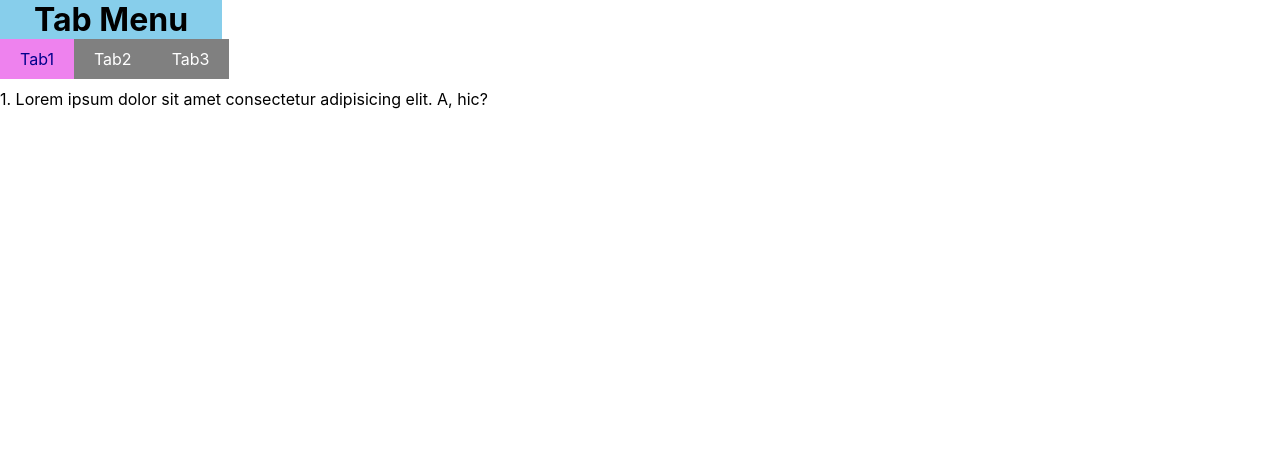
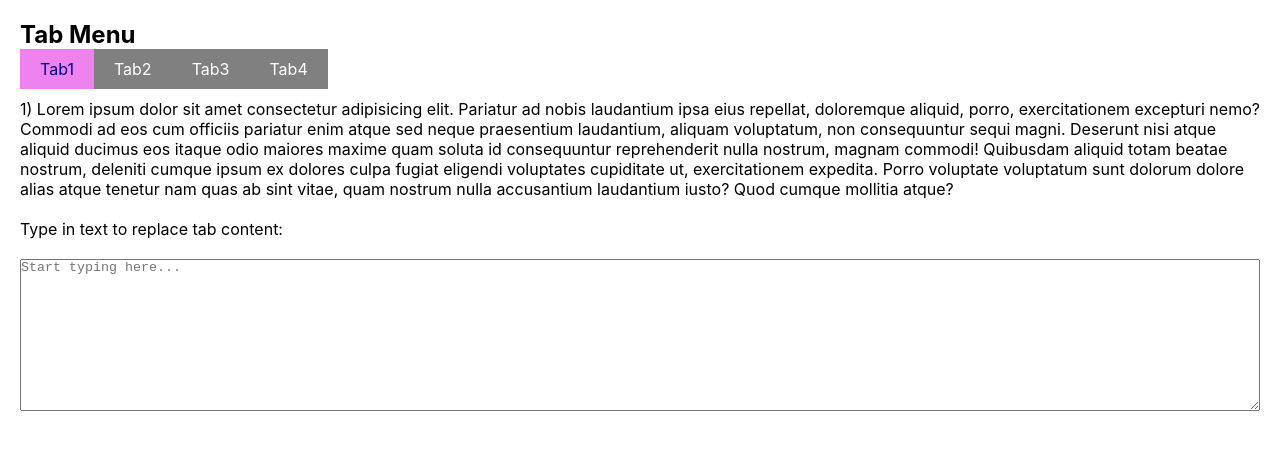
Before and after one commit to chloeyeo/2024ReactPractice, a React (Create React App) app in the folder 2024-04-02/: page / in a window 1280 px wide. Shown: the top 450 px of the page. Built offline with nearby package versions, Linux system fonts and the light colour scheme.

Commit message:
implemented changing displayed text as input text changes

```diff
--- a/2024-04-02/src/App.js
+++ b/2024-04-02/src/App.js
@@ -1,24 +1,31 @@
+// INSTALL "ES7+ React/Redux/React-Native snippets" EXTENSION on vscode!
+// then rafce+tab
 import React, { useState } from "react";
 import "./assets/css/style.css";
 
+// useEffect empty dependency list only renders once when page loads
+
 const App = () => {
-  const [num, setNum] = useState(0);
-  const [data] = useState([
-    "1. Lorem ipsum dolor sit amet consectetur adipisicing elit. A, hic?",
-    "2.Lorem ipsum dolor sit amet consectetur adipisicing elit. A, hic?",
-    "3.Lorem ipsum dolor sit amet consectetur adipisicing elit. A, hic?",
+  const [tabIndex, setTabIndex] = useState(0);
+  const [content, setContent] = useState([
+    "1) Lorem ipsum dolor sit amet consectetur adipisicing elit. Pariatur ad nobis laudantium ipsa eius repellat, doloremque aliquid, porro, exercitationem excepturi nemo? Commodi ad eos cum officiis pariatur enim atque sed neque praesentium laudantium, aliquam voluptatum, non consequuntur sequi magni. Deserunt nisi atque aliquid ducimus eos itaque odio maiores maxime quam soluta id consequuntur reprehenderit nulla nostrum, magnam commodi! Quibusdam aliquid totam beatae nostrum, deleniti cumque ipsum ex dolores culpa fugiat eligendi voluptates cupiditate ut, exercitationem expedita. Porro voluptate voluptatum sunt dolorum dolore alias atque tenetur nam quas ab sint vitae, quam nostrum nulla accusantium laudantium iusto? Quod cumque mollitia atque?",
+    "2) Lorem ipsum dolor sit amet consectetur adipisicing elit. Pariatur ad nobis laudantium ipsa eius repellat, doloremque aliquid, porro, exercitationem excepturi nemo? Commodi ad eos cum officiis pariatur enim atque sed neque praesentium laudantium, aliquam voluptatum, non consequuntur sequi magni. Deserunt nisi atque aliquid ducimus eos itaque odio maiores maxime quam soluta id consequuntur reprehenderit nulla nostrum, magnam commodi! Quibusdam aliquid totam beatae nostrum, deleniti cumque ipsum ex dolores culpa fugiat eligendi voluptates cupiditate ut, exercitationem expedita. Porro voluptate voluptatum sunt dolorum dolore alias atque tenetur nam quas ab sint vitae, quam nostrum nulla accusantium laudantium iusto? Quod cumque mollitia atque?",
+    "3) Lorem ipsum dolor sit amet consectetur adipisicing elit. Pariatur ad nobis laudantium ipsa eius repellat, doloremque aliquid, porro, exercitationem excepturi nemo? Commodi ad eos cum officiis pariatur enim atque sed neque praesentium laudantium, aliquam voluptatum, non consequuntur sequi magni. Deserunt nisi atque aliquid ducimus eos itaque odio maiores maxime quam soluta id consequuntur reprehenderit nulla nostrum, magnam commodi! Quibusdam aliquid totam beatae nostrum, deleniti cumque ipsum ex dolores culpa fugiat eligendi voluptates cupiditate ut, exercitationem expedita. Porro voluptate voluptatum sunt dolorum dolore alias atque tenetur nam quas ab sint vitae, quam nostrum nulla accusantium laudantium iusto? Quod cumque mollitia atque?",
+    "4) Lorem ipsum dolor sit amet consectetur adipisicing elit. Pariatur ad nobis laudantium ipsa eius repellat, doloremque aliquid, porro, exercitationem excepturi nemo? Commodi ad eos cum officiis pariatur enim atque sed neque praesentium laudantium, aliquam voluptatum, non consequuntur sequi magni. Deserunt nisi atque aliquid ducimus eos itaque odio maiores maxime quam soluta id consequuntur reprehenderit nulla nostrum, magnam commodi! Quibusdam aliquid totam beatae nostrum, deleniti cumque ipsum ex dolores culpa fugiat eligendi voluptates cupiditate ut, exercitationem expedita. Porro voluptate voluptatum sunt dolorum dolore alias atque tenetur nam quas ab sint vitae, quam nostrum nulla accusantium laudantium iusto? Quod cumque mollitia atque?",
   ]);
+  const [editedContent, setEditedContent] = useState(["", "", "", ""]);
 
   return (
     <>
-      <h1>Tab Menu</h1>
+      <h2>Tab Menu</h2>
       <ul className="tabs">
-        {data.map((_, index) => {
+        {content.map((_, index) => {
           return (
             <li
-              className={index === num ? "active" : ""}
+              key={`tab ${index}`}
+              className={`tab ${index === tabIndex ? "active" : ""}`}
               onClick={() => {
-                setNum(index);
+                setTabIndex(index);
               }}
             >
               Tab{index + 1}
@@ -26,36 +33,27 @@ const App = () => {
           );
         })}
       </ul>
-      {data.map((data, index) => {
-        return <p>{index === num ? data : ""}</p>;
-      })}
+      <div className="tabContent">
+        <p>{editedContent[tabIndex] || content[tabIndex]}</p>
+        <div className="inputSection">
+          <label htmlFor="inputContent">
+            Type in text to replace tab content:
+          </label>
+          <textarea
+            id="inputContent"
+            rows="10"
+            placeholder="Start typing here..."
+            value={editedContent[tabIndex]}
+            onChange={(event) => {
+              const newContent = [...editedContent];
+              newContent[tabIndex] = event.target.value;
+              setEditedContent(newContent);
+            }}
+          />
+        </div>
+      </div>
     </>
   );
-
-  // return (
-  //   <>
-  //     <h1>Tab Menu</h1>
-  //     <ul className="menu">
-  //       {data.map((_, index) => {
-  //         return (
-  //           <>
-  //             <li
-  //               className={`tab ${index === num ? "active" : ""}`}
-  //               onClick={() => {
-  //                 setNum(index);
-  //               }}
-  //             >
-  //               Tab{index + 1}
-  //             </li>
-  //           </>
-  //         );
-  //       })}
-  //     </ul>
-  //     {data.map((data, index) => {
-  //       return <h3>{index === num ? data : ""}</h3>;
-  //     })}
-  //   </>
-  // );
 };
 
 export default App;
--- a/2024-04-02/src/assets/css/style.css
+++ b/2024-04-02/src/assets/css/style.css
@@ -3,14 +3,28 @@
   margin: 0;
   box-sizing: border-box;
 }
+body {
+  margin: 20px;
+}
 ul,
 li {
   list-style: none;
 }
-
+.inputSection {
+  display: flex;
+  flex-direction: column;
+  margin-top: 20px;
+  gap: 20px;
+}
 .tabs {
   display: flex;
   margin-bottom: 10px;
+}
+.tab {
+  cursor: pointer;
+  padding: 10px 20px;
+  background: rgb(231, 131, 131);
+  color: black;
 }
 .tabs li {
   cursor: pointer;
```
Also changed, not shown: 2024-04-02/src/App state03_mapArray.js (added, +61 -0 lines).
